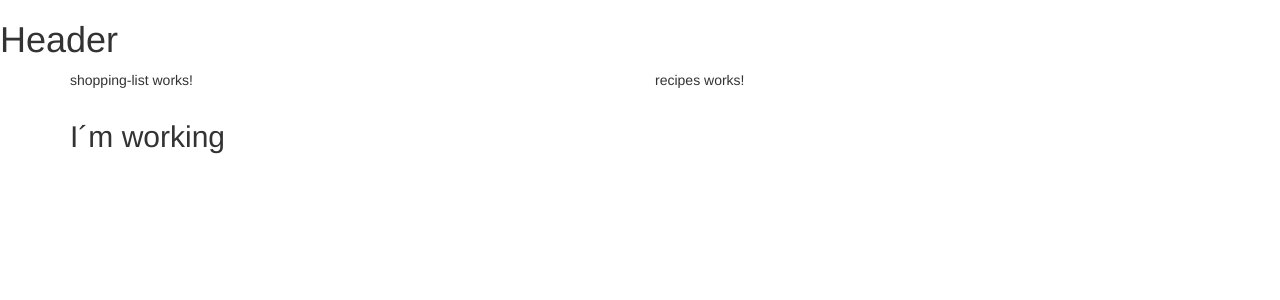
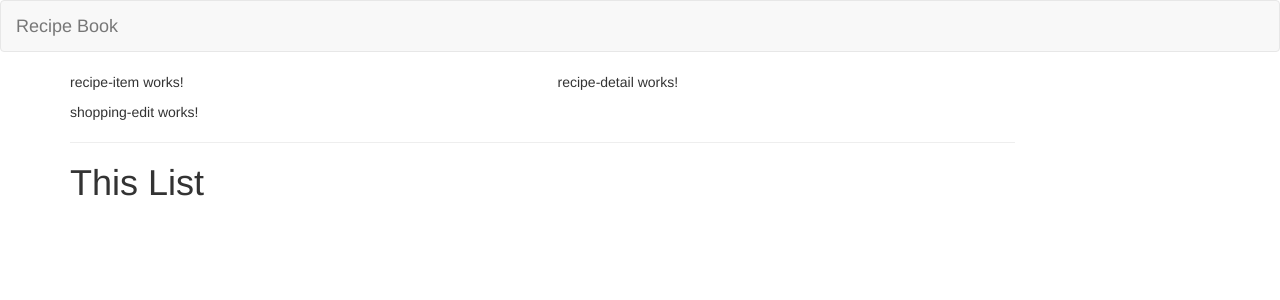
Before and after one commit to victorQuinteroP/angula-course, an Angular app in the folder appangular/: page / in a window 1280 px wide. Shown: the top 300 px of the page. Built offline with nearby package versions, Linux system fonts and the light colour scheme.

Commit message:
Modify start the header

```diff
--- a/appangular/src/app/app.component.html
+++ b/appangular/src/app/app.component.html
@@ -2,7 +2,8 @@
 <div class="container">
   <div class="row">
     <div class="col-md-12">
-      <h2>I´m working</h2>
+      <app-recipes></app-recipes>
+      <app-shopping-list></app-shopping-list>
     </div>
   </div>
 </div>
--- a/appangular/src/app/app.module.ts
+++ b/appangular/src/app/app.module.ts
@@ -1,6 +1,5 @@
 import { NgModule } from '@angular/core';
 import { BrowserModule } from '@angular/platform-browser';
-
 import { AppComponent } from './app.component';
 import { HeaderComponent } from "./header/header.component";
 import { RecipesComponent } from './recipes/recipes.component';
--- a/appangular/src/app/header/header.component.html
+++ b/appangular/src/app/header/header.component.html
@@ -1,11 +1,8 @@
-<h1>Header</h1>
-<div class="container">
-  <div class="row">
-    <div class="col-md-6">
-      <app-shopping-list></app-shopping-list>
-    </div>
-    <div class="col-md-6">
-      <app-recipes></app-recipes>
+<nav class="navbar navbar-default">
+  <div class="container-fluid">
+    <div class="navbar-header">
+      <a href="#" class="navbar-brand">Recipe Book</a>
+      <div class="collapse navbar-collapse"></div>
     </div>
   </div>
-</div>
+</nav>
--- a/appangular/src/app/recipes/recipes-list/recipes-list.component.html
+++ b/appangular/src/app/recipes/recipes-list/recipes-list.component.html
@@ -1 +1 @@
-<p>recipes-list works!</p>
+<app-recipe-item></app-recipe-item>
--- a/appangular/src/app/recipes/recipes.component.html
+++ b/appangular/src/app/recipes/recipes.component.html
@@ -1 +1,8 @@
-<p>recipes works!</p>
+<div class="row">
+  <div class="col-md-5">
+    <app-recipes-list></app-recipes-list>
+  </div>
+  <div class="col-md-7">
+    <app-recipe-detail></app-recipe-detail>
+  </div>
+</div>
--- a/appangular/src/app/shopping-list/shopping-list.component.html
+++ b/appangular/src/app/shopping-list/shopping-list.component.html
@@ -1 +1,7 @@
-<p>shopping-list works!</p>
+<div class="row">
+  <div class="col-xs-10">
+    <app-shopping-edit></app-shopping-edit>
+    <hr>
+    <h1>This List</h1>
+  </div>
+</div>
--- a/appangular/tsconfig.app.json
+++ b/appangular/tsconfig.app.json
@@ -7,7 +7,7 @@
   },
   "files": [
     "src/main.ts",
-    "src/polyfills.ts"
+    "src/polyfills.ts",
   ],
   "include": [
     "src/**/*.d.ts"
```
